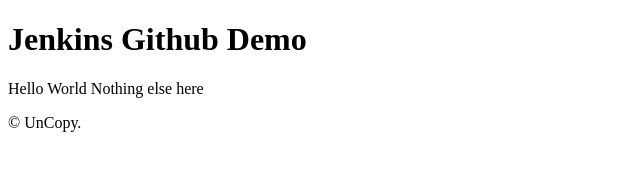
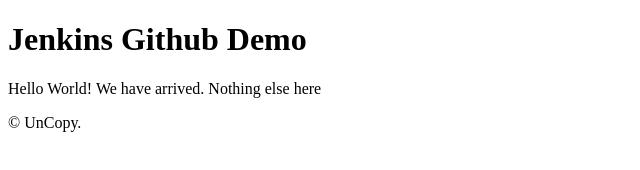
Before and after one commit to samx18/jenkinsGitDemo, a plain HTML site: page index.html in a window 1280 px wide. Shown: the whole page, without its empty margins (0-640 px from the left). Drawn offline with Linux system fonts and the light colour scheme.

Commit message:
Trigger a new build

```diff
--- a/index.html
+++ b/index.html
@@ -8,7 +8,7 @@
 		<h1>Jenkins Github Demo</h1>
 	</header>
 
-	Hello World
+	Hello World! We have arrived.
 
 	Nothing else here
 	<footer>
```
